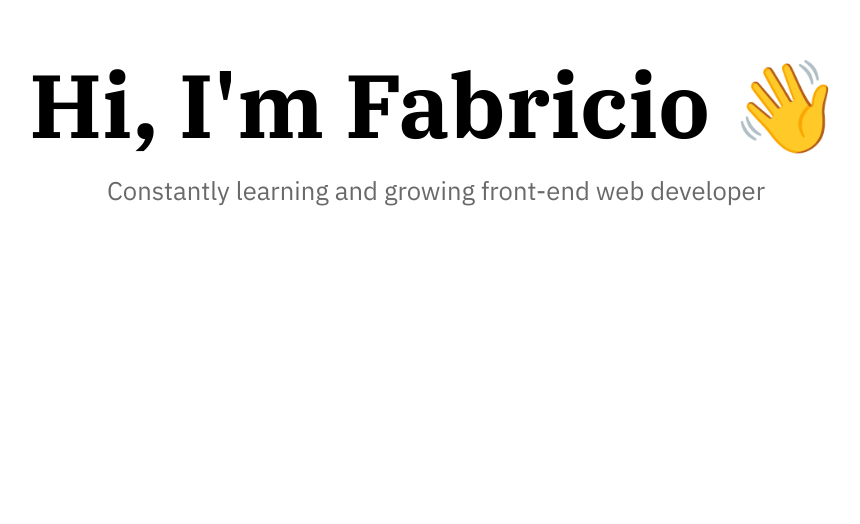
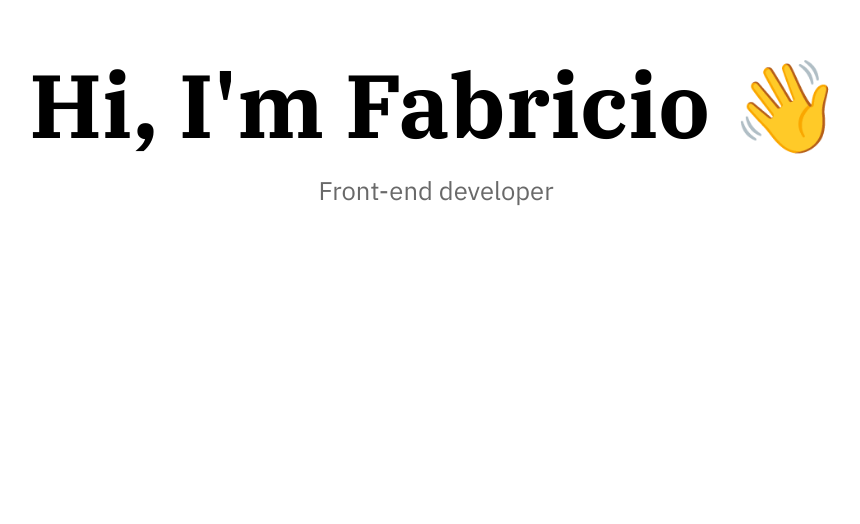
Before and after one commit to fabsantana/portfolio, a plain HTML site: page index.html in a window 1280 px wide. Shown: the part 276-800 px from the top of the page, without its empty margins (204-1064 px from the left). Drawn offline with Linux system fonts and the light colour scheme.

Commit message:
Changed h2

```diff
--- a/index.html
+++ b/index.html
@@ -16,7 +16,7 @@
         <section class="intro">
             <div class="container">
                 <h1 class="section-header hero">Hi, I'm Fabricio 👋</h1>
-                <p>Constantly learning and growing front-end web developer</p>
+                <p>Front-end developer</p>
             </div>
         </section>
         <section class="about">
```
